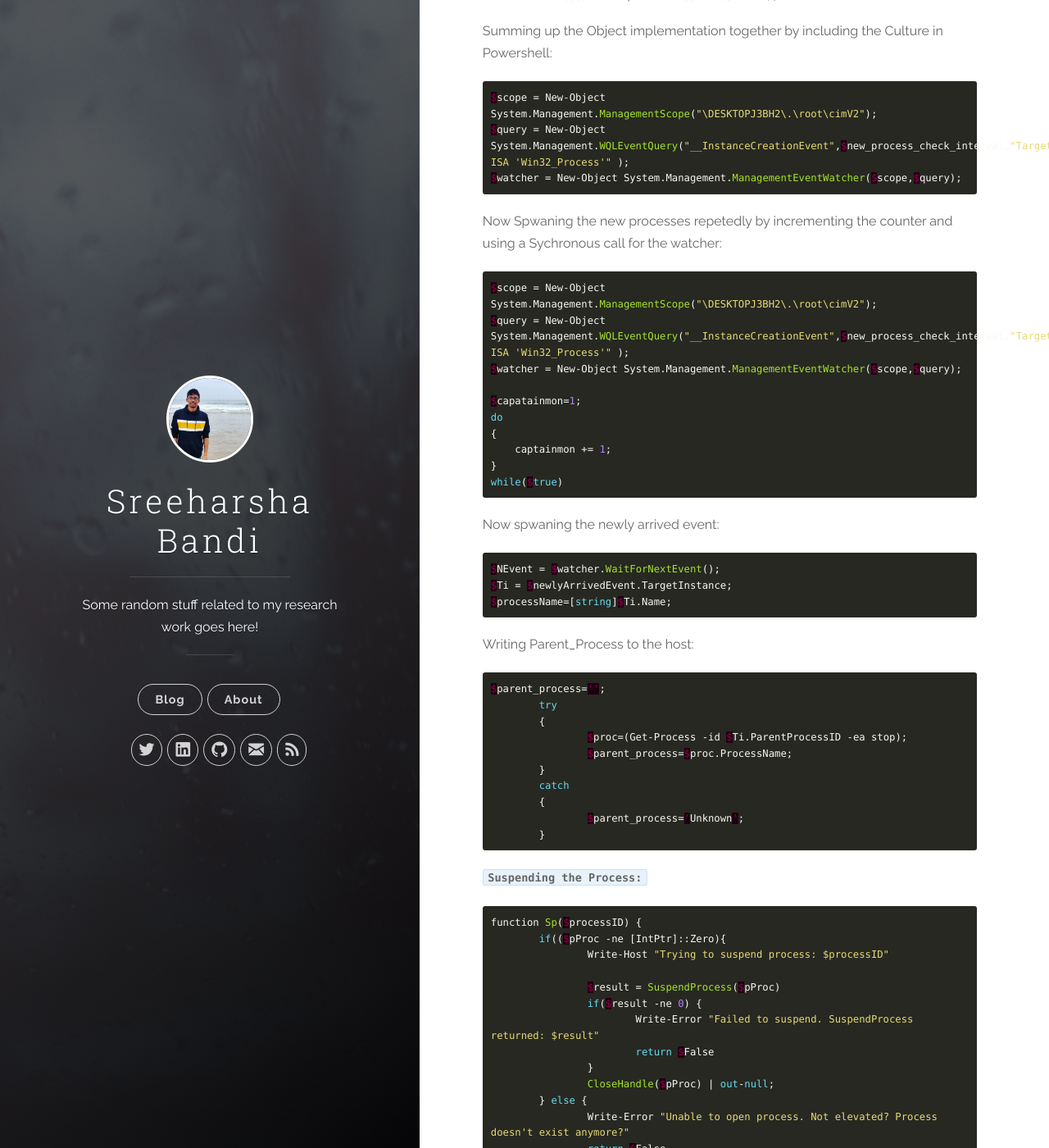
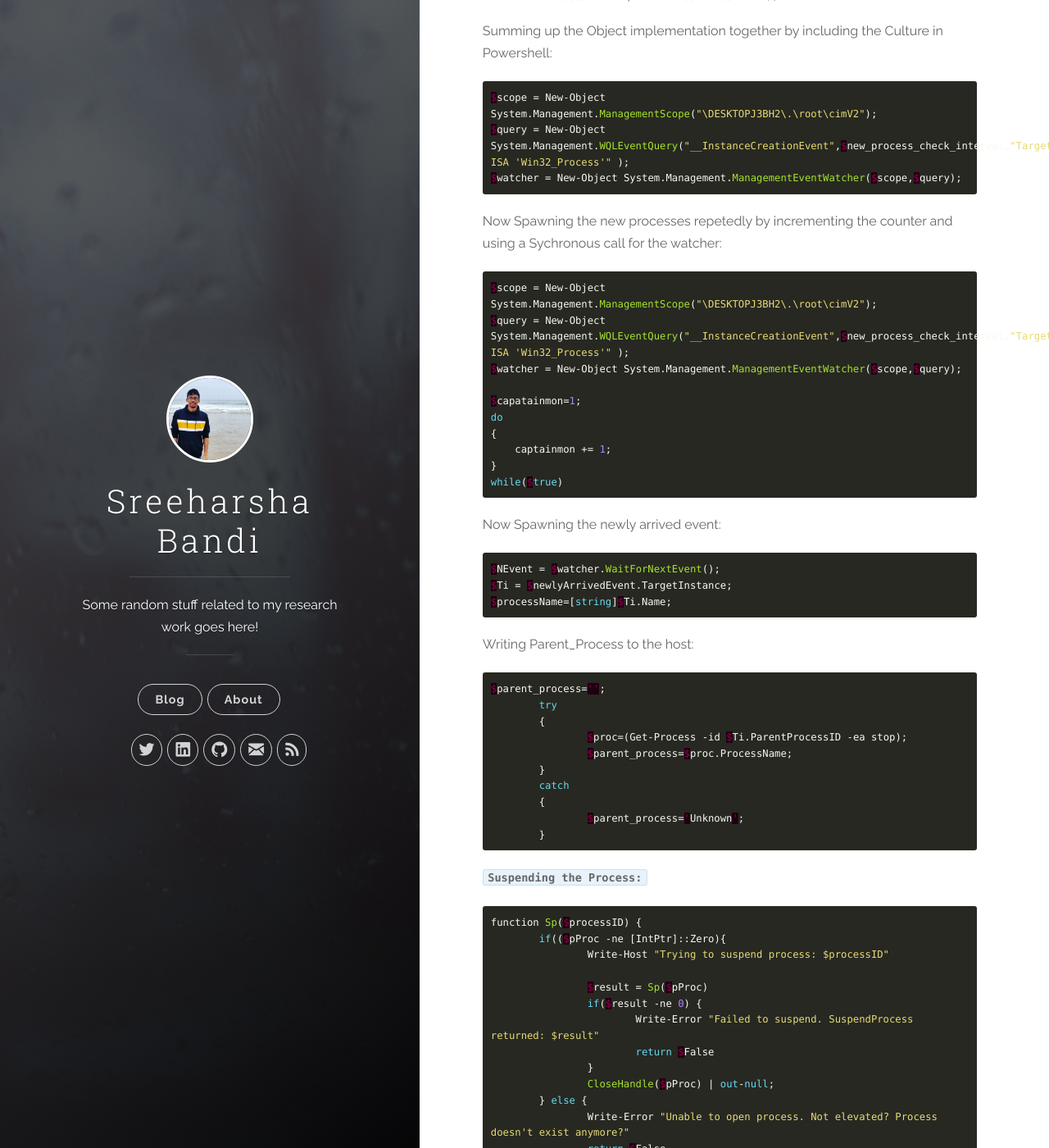
Before and after one commit to sreeharshabandi/sreeharshabandi.github.io, a Jekyll site: the page built from _posts/2020-06-15-CaptainMon.md, in a window 1280 px wide and 1400 px high, scrolled down 2343 px. Shown: the whole window at 82% size. Built offline with Jekyll 4.4.1, drawn with Linux system fonts in a browser that asks for light colours; some of the changed text lies outside the part shown.

Commit message:
Update 2020-06-15-CaptainMon.md

````diff
--- a/_posts/2020-06-15-CaptainMon.md
+++ b/_posts/2020-06-15-CaptainMon.md
@@ -1,11 +1,11 @@
 ---
-title:  "CaptainMon! - Process Spwaning tool"
+title:  "CaptainMon! - Process Spawning tool"
 date:   2020-06-15 19:14:18
 categories: [Windows_WMI]
-tags: [Process_Spwaning, WMI]
+tags: [Process_Spawning, WMI]
 ---
 
-In this post we will be looking at my recent develpment on <strong>Windows Process Spwaning using [CaptainMon][linktocaptainmon].</strong>
+In this post we will be looking at my recent develpment on <strong>Windows Process Spawning using [CaptainMon][linktocaptainmon].</strong>
 
 <strong>Prior knowledge on the following topics are required:</strong>
 1. <code class="highlighter-rouge">Windows Management Instumentation.</code>
@@ -71,7 +71,7 @@
 $watcher = New-Object System.Management.ManagementEventWatcher($scope,$query);
 ```
 
-<p>Now Spwaning the new processes repetedly by incrementing the counter and using a Sychronous call for the watcher:</p>
+<p>Now Spawning the new processes repetedly by incrementing the counter and using a Sychronous call for the watcher:</p>
 
 ```c#
 $scope = New-Object System.Management.ManagementScope("\DESKTOPJ3BH2\.\root\cimV2");
@@ -85,7 +85,7 @@
 }
 while($true)
 ```
-<p>Now spwaning the newly arrived event:</p>
+<p>Now Spawning the newly arrived event:</p>
 
 ```c#
 $NEvent = $watcher.WaitForNextEvent();
@@ -113,7 +113,7 @@
 	if(($pProc -ne [IntPtr]::Zero){
 		Write-Host "Trying to suspend process: $processID"
 
-		$result = SuspendProcess($pProc)
+		$result = Sp($pProc)
 		if($result -ne 0) {
 			Write-Error "Failed to suspend. SuspendProcess returned: $result"
 			return $False
````
Also changed, not shown: other parts of _posts/2020-06-15-CaptainMon.md (+1 -1 lines).
